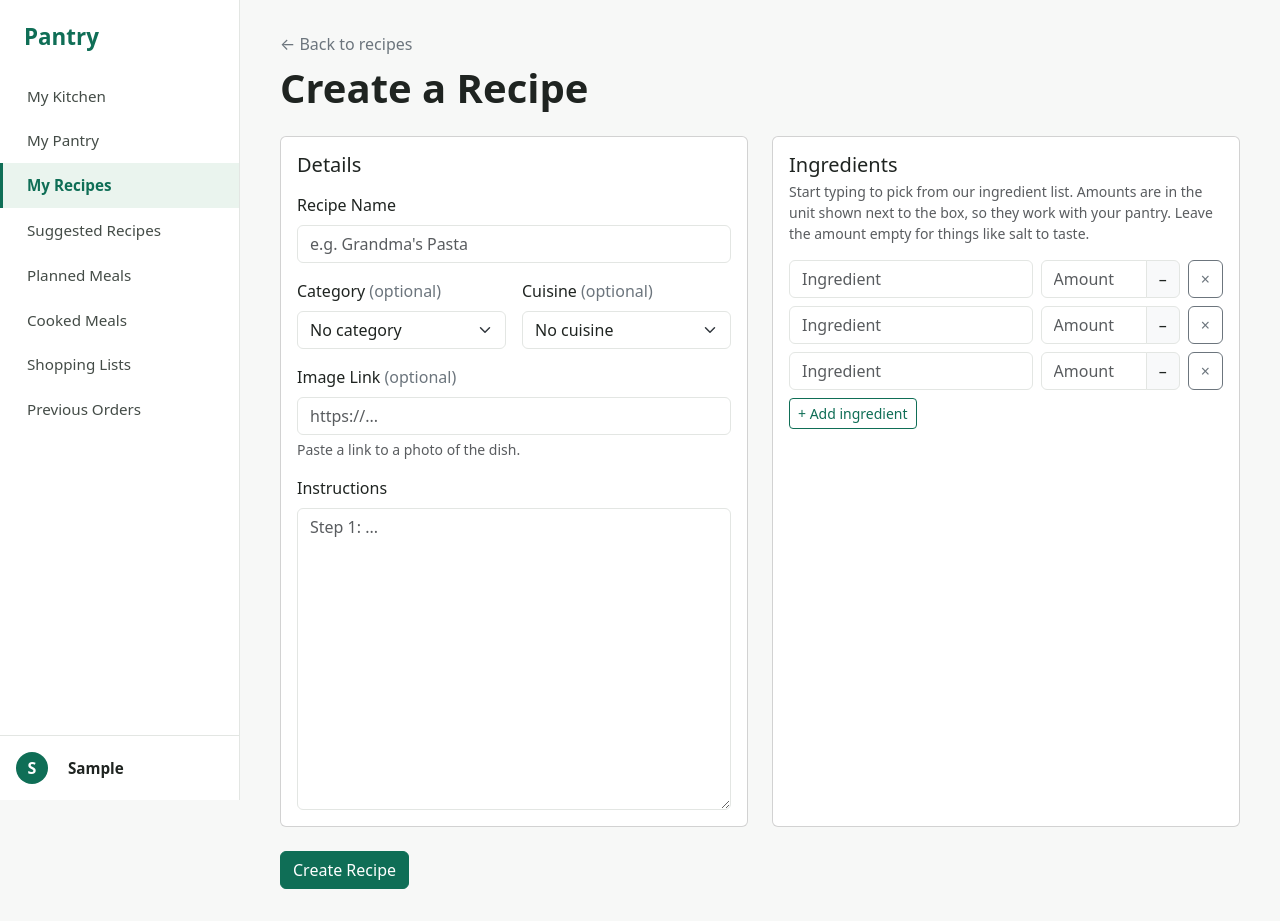
After one commit to Yoobee270697583/2605_Pantry_v2, a Django app: page /recipes/create/ in a window 1280 px wide. The commit adds this page. Run offline with Django 5.2, Linux system fonts and the light colour scheme; the visitor is signed in with stand-in values (Sample User, id 1); data that the repository does not hold is empty.

Commit message:
Add create recipe page

```diff
--- /dev/null
+++ b/recipes/forms.py
@@ -0,0 +1,109 @@
+from django import forms
+
+from .models import Recipe
+from .utils import find_ingredient
+
+
+class RecipeForm(forms.ModelForm):
+    """The recipe's own details on the Create Recipe page. Its ingredient lines are a separate formset (below)."""
+
+    # dropdowns instead of V1's free text, so custom recipes use the same
+    # categories and cuisines as the TheMealDB ones and the filters stay tidy
+    category = forms.ChoiceField(required=False, widget=forms.Select(attrs={"class": "form-select"}))
+    area = forms.ChoiceField(required=False, widget=forms.Select(attrs={"class": "form-select"}))
+
+    # optional - recipes without a picture show the Pantry icon instead.
+    # assume_scheme adds https:// if someone pastes a link without it
+    image_url = forms.URLField(
+        required=False,
+        max_length=500,
+        assume_scheme="https",
+        widget=forms.URLInput(attrs={"class": "form-control", "placeholder": "https://..."}),
+    )
+
+    class Meta:
+        model = Recipe
+        fields = ["name", "category", "area", "image_url", "instructions"]
+        widgets = {
+            "name": forms.TextInput(attrs={"class": "form-control", "placeholder": "e.g. Grandma's Pasta"}),
+            "instructions": forms.Textarea(attrs={"class": "form-control", "rows": 12, "placeholder": "Step 1: ..."}),
+        }
+
+    def __init__(self, *args, **kwargs):
+        super().__init__(*args, **kwargs)
+
+        # the options come from TheMealDB's recipes, the same as the filters on My Recipes
+        mealdb_recipes = Recipe.objects.filter(household__isnull=True)
+        categories = mealdb_recipes.exclude(category="").order_by("category").values_list("category", flat=True).distinct()
+        areas = mealdb_recipes.exclude(area="").order_by("area").values_list("area", flat=True).distinct()
+
+        self.fields["category"].choices = [("", "No category")] + [(category, category) for category in categories]
+        self.fields["area"].choices = [("", "No cuisine")] + [(area, area) for area in areas]
+
+        # blank=True on the model because some TheMealDB recipes don't have any,
+        # but a custom recipe needs instructions (V1 made them required too)
+        self.fields["instructions"].required = True
+
+
+class IngredientLineForm(forms.Form):
+    """One ingredient line on the Create Recipe page. Empty lines are ignored, so spare rows don't matter."""
+
+    # typed in, with suggestions from our ingredient list. clean_ingredient turns
+    # the name into the real Ingredient, so the line matches up with the pantry
+    ingredient = forms.CharField(max_length=150, required=False)
+
+    # in the ingredient's own unit (g, ml or each), the same as pantry items.
+    # left empty for lines like "salt to taste"
+    quantity = forms.FloatField(required=False)
+
+    def clean_ingredient(self):
+        name = self.cleaned_data["ingredient"]
+        if not name:
+            return None
+
+        ingredient = find_ingredient(name)
+        if ingredient is None:
+            raise forms.ValidationError("Pick an ingredient from the list.")
+        return ingredient
+
+    def clean_quantity(self):
+        quantity = self.cleaned_data["quantity"]
+        if quantity is not None and quantity <= 0:
+            raise forms.ValidationError("Amount must be more than 0.")
+        return quantity
+
+    def clean(self):
+        cleaned_data = super().clean()
+
+        # an amount with nothing next to it is probably a mistake
+        if cleaned_data.get("quantity") and "ingredient" in cleaned_data and cleaned_data["ingredient"] is None:
+            self.add_error("ingredient", "Pick an ingredient for this amount.")
+        return cleaned_data
+
+
+class BaseIngredientLineFormSet(forms.BaseFormSet):
+    """Checks the lines together - a recipe needs at least one ingredient, and each ingredient only once."""
+
+    def clean(self):
+        # each line's own errors (like an ingredient we don't have) get shown first
+        if any(self.errors):
+            return
+
+        ingredients = []
+        for form in self.forms:
+            ingredient = form.cleaned_data.get("ingredient")
+            if ingredient is None:
+                continue
+
+            # one line per ingredient, like the pantry, so amounts never need adding together
+            if ingredient in ingredients:
+                raise forms.ValidationError(f"{ingredient.name} is on the list twice. Put the total amount on one line.")
+            ingredients.append(ingredient)
+
+        if len(ingredients) == 0:
+            raise forms.ValidationError("Add at least one ingredient.")
+
+
+# a formset is a list of the same small form, one per ingredient line.
+# extra=3 starts the page with 3 empty lines, the "+ Add ingredient" button adds more
+IngredientLineFormSet = forms.formset_factory(IngredientLineForm, formset=BaseIngredientLineFormSet, extra=3)
--- a/recipes/urls.py
+++ b/recipes/urls.py
@@ -6,6 +6,7 @@ app_name = "recipes"
 
 urlpatterns = [
     path("", views.index, name="index"),
+    path("create/", views.create_recipe, name="create"),
     path("<int:pk>/", views.detail, name="detail"),
     path("<int:pk>/save/", views.save_recipe, name="save"),
     path("<int:pk>/unsave/", views.unsave_recipe, name="unsave"),
--- a/recipes/views.py
+++ b/recipes/views.py
@@ -1,10 +1,12 @@
 from django.contrib import messages
 from django.contrib.auth.decorators import login_required
 from django.core.paginator import Paginator
+from django.db import transaction
 from django.shortcuts import get_object_or_404, redirect, render
 from django.views.decorators.http import require_POST
 from households.utils import get_household
-from .models import SavedRecipe
+from .forms import IngredientLineFormSet, RecipeForm
+from .models import Ingredient, IngredientAlias, RecipeIngredient, SavedRecipe
 from .utils import visible_recipes
 
 # how many recipe cards to show on each page
@@ -141,3 +143,65 @@ def unsave_recipe(request, pk):
     messages.success(request, f"{recipe.name} removed from your saved recipes.")
 
     return redirect("recipes:detail", pk=recipe.pk)
+
+
+@login_required
+def create_recipe(request):
+    """The Create Recipe page. A custom recipe belongs to the household, so only people in it can see it."""
+    form = RecipeForm(request.POST or None)
+    # the prefix keeps the line fields apart from the recipe's, e.g. "lines-0-ingredient"
+    lines = IngredientLineFormSet(request.POST or None, prefix="lines")
+
+    if request.method == "POST" and form.is_valid() and lines.is_valid():
+        # atomic means the recipe and its lines get saved together, or not at all
+        with transaction.atomic():
+            recipe = form.save(commit=False)
+            recipe.source = "Custom"
+            recipe.household = get_household(request.user)
+            recipe.created_by = request.user
+            recipe.save()
+            save_lines(recipe, lines)
+
+        messages.success(request, f"{recipe.name} created.")
+        return redirect("recipes:detail", pk=recipe.pk)
+
+    names, units = ingredient_choices()
+    return render(request, "recipes/recipe_form.html", {
+        "form": form,
+        "lines": lines,
+        "ingredient_names": names,
+        "ingredient_units": units,
+    })
+
+
+def save_lines(recipe, lines):
+    """Saves the ingredient lines from the form onto the recipe. Empty lines are skipped."""
+    for line in lines.cleaned_data:
+        if line.get("ingredient") is None:
+            continue
+
+        RecipeIngredient.objects.create(
+            recipe=recipe,
+            ingredient=line["ingredient"],
+            quantity=line["quantity"],
+            # no amount (e.g. salt to taste) means it shows on the recipe but isn't taken from the pantry
+            is_tracked=line["quantity"] is not None,
+        )
+
+
+def ingredient_choices():
+    """What the ingredient boxes on the Create Recipe page need - every ingredient name to
+    suggest while typing, and each name's unit to show next to the amount box."""
+    names = []
+    # lowercase name -> unit, e.g. "onion" -> "Each"
+    units = {}
+
+    for ingredient in Ingredient.objects.all():
+        names.append(ingredient.name)
+        units[ingredient.name.lower()] = ingredient.get_unit_display()
+
+    # other names like "Onions" work too, they just aren't suggested
+    for alias in IngredientAlias.objects.select_related("ingredient"):
+        units[alias.name.lower()] = alias.ingredient.get_unit_display()
+
+    return names, units
--- /dev/null
+++ b/templates/recipes/ingredient_line.html
@@ -0,0 +1,32 @@
+{# one ingredient line on the Create Recipe page. used for every line, and as the blank copy the "+ Add ingredient" button adds #}
+{# on phones the name gets its own row, with the amount and x underneath #}
+<div class="ingredient-line row g-2 mb-3 mb-sm-2">
+    <div class="col-12 col-sm">
+        {# list="ingredient-list" gives suggestions from our ingredients while typing #}
+        <input type="text" name="{{ line.ingredient.html_name }}" id="{{ line.ingredient.id_for_label }}"
+               value="{{ line.ingredient.value|default_if_none:'' }}" list="ingredient-list" autocomplete="off"
+               class="form-control ingredient-name {% if line.ingredient.errors %}is-invalid{% endif %}"
+               placeholder="Ingredient" aria-label="Ingredient">
+        {% for error in line.ingredient.errors %}
+            <div class="invalid-feedback">{{ error }}</div>
+        {% endfor %}
+    </div>
+
+    <div class="col col-sm-4">
+        {# the unit comes from the ingredient, so it's shown next to the box instead of being picked #}
+        <div class="input-group {% if line.quantity.errors %}has-validation{% endif %}">
+            <input type="number" name="{{ line.quantity.html_name }}" id="{{ line.quantity.id_for_label }}"
+                   value="{{ line.quantity.value|default_if_none:'' }}" step="any" min="0"
+                   class="form-control {% if line.quantity.errors %}is-invalid{% endif %}"
+                   placeholder="Amount" aria-label="Amount">
+            <span class="input-group-text ingredient-unit">–</span>
+            {% for error in line.quantity.errors %}
+                <div class="invalid-feedback">{{ error }}</div>
+            {% endfor %}
+        </div>
+    </div>
+
+    <div class="col-auto">
+        <button type="button" class="btn btn-outline-secondary remove-line" aria-label="Remove ingredient">&times;</button>
+    </div>
+</div>
--- /dev/null
+++ b/templates/recipes/recipe_form.html
@@ -0,0 +1,169 @@
+{% extends "base.html" %}
+
+{% block title %}Create Recipe — Pantry{% endblock %}
+
+{% block content %}
+<div class="mb-4">
+    <a href="{% url 'recipes:index' %}" class="link-secondary text-decoration-none">&larr; Back to recipes</a>
+    <h1 class="mt-2 mb-0">Create a Recipe</h1>
+</div>
+
+<form method="post" novalidate>
+    {% csrf_token %}
+
+    <div class="row g-4">
+        <!-- the recipe's details -->
+        <div class="col-lg-6">
+            <div class="card h-100">
+                <div class="card-body">
+                    <h2 class="h5 mb-3">Details</h2>
+
+                    <div class="mb-3">
+                        <label for="{{ form.name.id_for_label }}" class="form-label">Recipe Name</label>
+                        {{ form.name }}
+                        {% for error in form.name.errors %}
+                            <div class="invalid-feedback d-block">{{ error }}</div>
+                        {% endfor %}
+                    </div>
+
+                    <div class="row g-3 mb-3">
+                        <div class="col-sm-6">
+                            <label for="{{ form.category.id_for_label }}" class="form-label">Category <span class="text-secondary">(optional)</span></label>
+                            {{ form.category }}
+                            {% for error in form.category.errors %}
+                                <div class="invalid-feedback d-block">{{ error }}</div>
+                            {% endfor %}
+                        </div>
+                        <div class="col-sm-6">
+                            <label for="{{ form.area.id_for_label }}" class="form-label">Cuisine <span class="text-secondary">(optional)</span></label>
+                            {{ form.area }}
+                            {% for error in form.area.errors %}
+                                <div class="invalid-feedback d-block">{{ error }}</div>
+                            {% endfor %}
+                        </div>
+                    </div>
+
+                    <div class="mb-3">
+                        <label for="{{ form.image_url.id_for_label }}" class="form-label">Image Link <span class="text-secondary">(optional)</span></label>
+                        {{ form.image_url }}
+                        {% for error in form.image_url.errors %}
+                            <div class="invalid-feedback d-block">{{ error }}</div>
+                        {% endfor %}
+                        <div class="form-text">Paste a link to a photo of the dish.</div>
+                        {# shows the photo as soon as a link is pasted, like V1 did #}
+                        <img id="image-preview" src="{{ form.image_url.value|default_if_none:'' }}" alt="Image preview"
+                             class="img-fluid rounded mt-2 {% if not form.image_url.value %}d-none{% endif %}">
+                    </div>
+
+                    <div>
+                        <label for="{{ form.instructions.id_for_label }}" class="form-label">Instructions</label>
+                        {{ form.instructions }}
+                        {% for error in form.instructions.errors %}
+                            <div class="invalid-feedback d-block">{{ error }}</div>
+                        {% endfor %}
+                    </div>
+                </div>
+            </div>
+        </div>
+
+        <!-- the ingredient lines -->
+        <div class="col-lg-6">
+            <div class="card h-100">
+                <div class="card-body">
+                    <h2 class="h5 mb-1">Ingredients</h2>
+                    <p class="form-text mt-0 mb-3">
+                        Start typing to pick from our ingredient list. Amounts are in the unit shown next to the box,
+                        so they work with your pantry. Leave the amount empty for things like salt to taste.
+                    </p>
+
+                    {# errors about the whole list, e.g. no ingredients or the same one twice #}
+                    {% for error in lines.non_form_errors %}
+                        <div class="alert alert-danger py-2">{{ error }}</div>
+                    {% endfor %}
+
+                    {# tells Django how many lines were sent #}
+                    {{ lines.management_form }}
+
+                    <div id="ingredient-lines">
+                        {% for line in lines %}
+                            {% include "recipes/ingredient_line.html" %}
+                        {% endfor %}
+                    </div>
+
+                    <button type="button" id="add-line" class="btn btn-outline-primary btn-sm">+ Add ingredient</button>
+                </div>
+            </div>
+        </div>
+    </div>
+
+    <button type="submit" class="btn btn-primary mt-4">Create Recipe</button>
+</form>
+
+{# the blank line "+ Add ingredient" copies. __prefix__ gets swapped for the line's number #}
+<template id="empty-line">
+    {% include "recipes/ingredient_line.html" with line=lines.empty_form %}
+</template>
+
+{# every ingredient name, suggested while typing in an ingredient box #}
+<datalist id="ingredient-list">
+    {% for name in ingredient_names %}
+        <option value="{{ name }}">
+    {% endfor %}
+</datalist>
+
+{# name -> unit for the script below. json_script makes it safe to put in the page #}
+{{ ingredient_units|json_script:"ingredient-units" }}
+{% endblock %}
+
+{% block extra_js %}
+<script>
+    // lowercase ingredient name -> its unit, e.g. "onion" -> "Each"
+    var units = JSON.parse(document.getElementById("ingredient-units").textContent);
+    var lineList = document.getElementById("ingredient-lines");
+
+    // shows the unit for whatever is typed in a line's ingredient box
+    function showUnit(line) {
+        var name = line.querySelector(".ingredient-name").value.trim().toLowerCase();
+        line.querySelector(".ingredient-unit").textContent = units[name] || "–";
+    }
+
+    // listening on the whole list means lines added with the button work too
+    lineList.addEventListener("input", function (event) {
+        if (event.target.classList.contains("ingredient-name")) {
+            showUnit(event.target.closest(".ingredient-line"));
+        }
+    });
+
+    // the x button empties the line and hides it. empty lines are ignored when saving
+    lineList.addEventListener("click", function (event) {
+        var button = event.target.closest(".remove-line");
+        if (button) {
+            var line = button.closest(".ingredient-line");
+            line.querySelectorAll("input").forEach(function (input) {
+                input.value = "";
+            });
+            line.classList.add("d-none");
+        }
+    });
+
+    // copies the blank line onto the end, numbered after the last one
+    document.getElementById("add-line").addEventListener("click", function () {
+        var total = document.getElementById("id_lines-TOTAL_FORMS");
+        var html = document.getElementById("empty-line").innerHTML.replace(/__prefix__/g, total.value);
+        lineList.insertAdjacentHTML("beforeend", html);
+        total.value = parseInt(total.value) + 1;
+        lineList.lastElementChild.querySelector(".ingredient-name").focus();
+    });
+
+    // fills in the units for lines that already have an ingredient, e.g. when the form comes back with an error
+    lineList.querySelectorAll(".ingredient-line").forEach(showUnit);
+
+    // shows the photo as soon as a link is pasted
+    var imageBox = document.getElementById("id_image_url");
+    var preview = document.getElementById("image-preview");
+    imageBox.addEventListener("input", function () {
+        preview.src = imageBox.value;
+        preview.classList.toggle("d-none", imageBox.value.trim() === "");
+    });
+</script>
+{% endblock %}
```
Also changed, not shown: recipes/utils.py (+17 -1 lines), templates/recipes/detail.html (+17 -0 lines), templates/recipes/index.html (+13 -2 lines).
